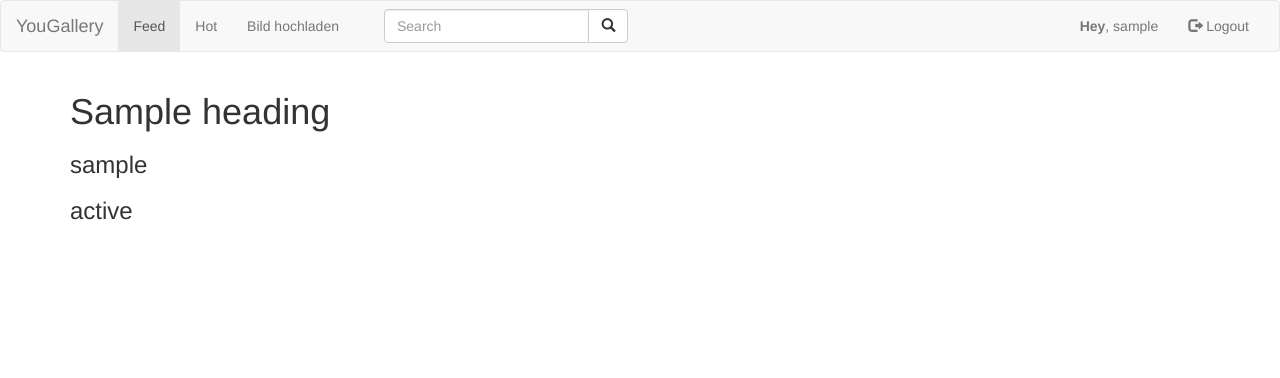
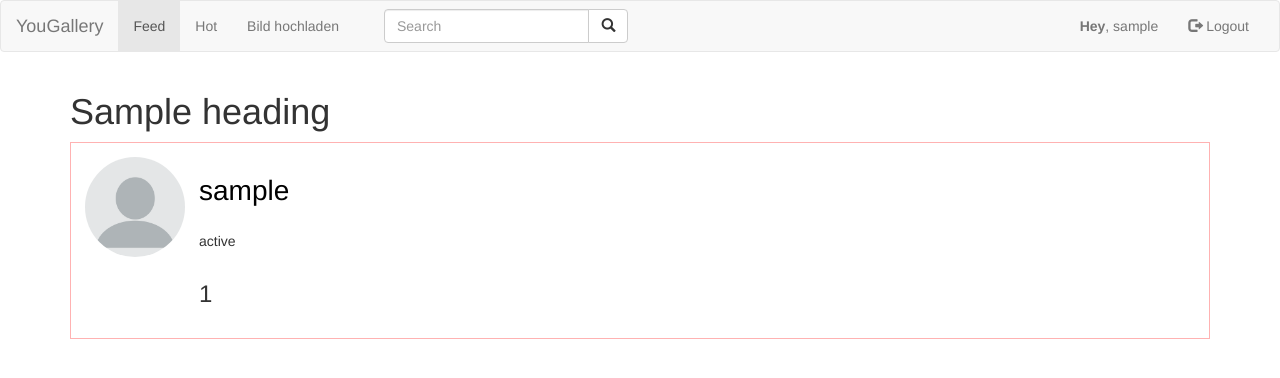
Before and after one commit to mariuskrass/YouGallery, a PHP site: template view/search.php in a window 1280 px wide. Shown: the top 378 px of the page. Run offline with PHP 8.4, Linux system fonts and the light colour scheme; the visitor is signed in with stand-in values (Sample User, id 1); tables that the repository leaves empty hold one stand-in row (values such as "Sample post"); the template is opened without the code that fills it: most values are stand-ins (such as "Sample title", 1, 10 or a date in 2020).

Commit message:
Add Search Style

```diff
--- a/public/public/css/style.css
+++ b/public/public/css/style.css
@@ -111,3 +111,14 @@
     font-size: 1.5em;
     padding-top: 10px;
 }
+
+
+.searchname a:hover {
+    border-bottom: 1px solid #FFB2B2;
+    color: black;
+}
+
+.searchname a{
+    text-decoration: none;
+    color: black;
+}
--- a/view/search.php
+++ b/view/search.php
@@ -1,6 +1,12 @@
 <?php
-foreach($result as $user){
-    echo "<h3>$user->username</h3>";
-    echo "<h3>$user->status</h3>";
-}
-?>
+foreach($result as $user) :?>
+
+<div id='profile' style="border: 1px solid #FFB2B2; padding-top: 1em; padding-left: 1em; padding-bottom: 1.5em;">
+        <img id='profilbild' src='images/profile.png' width='100px'>
+            <div id='content' class='searchname'>
+                <a class='name' href="/profile?userId=<?=$user->id?>"><?=$user->username?></a><br><br>
+                <p class='status'><?=$user->status ?></p>
+                <h3><?=$user->followersCount?></h3>
+            </div>
+
+<?php endforeach;?>
```
